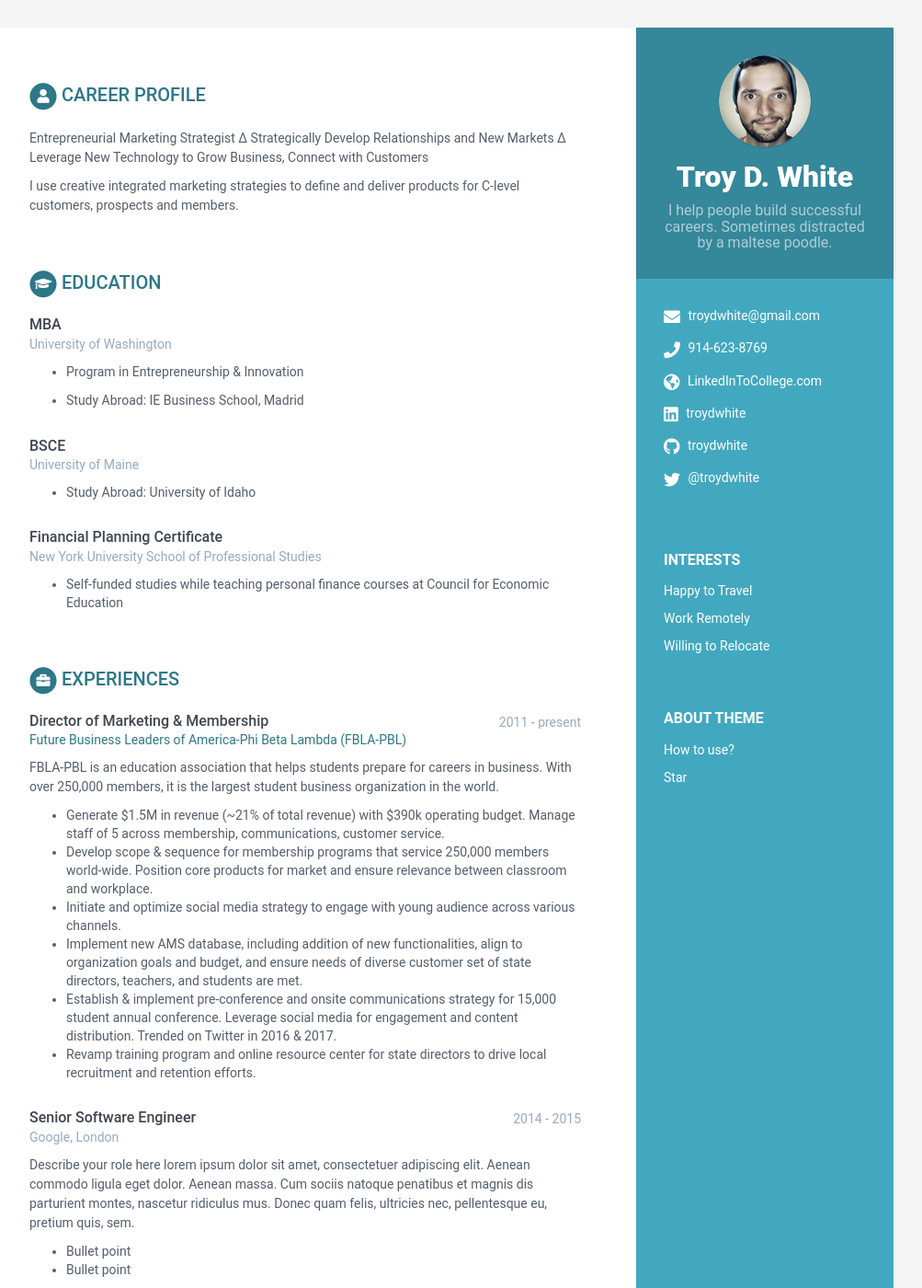
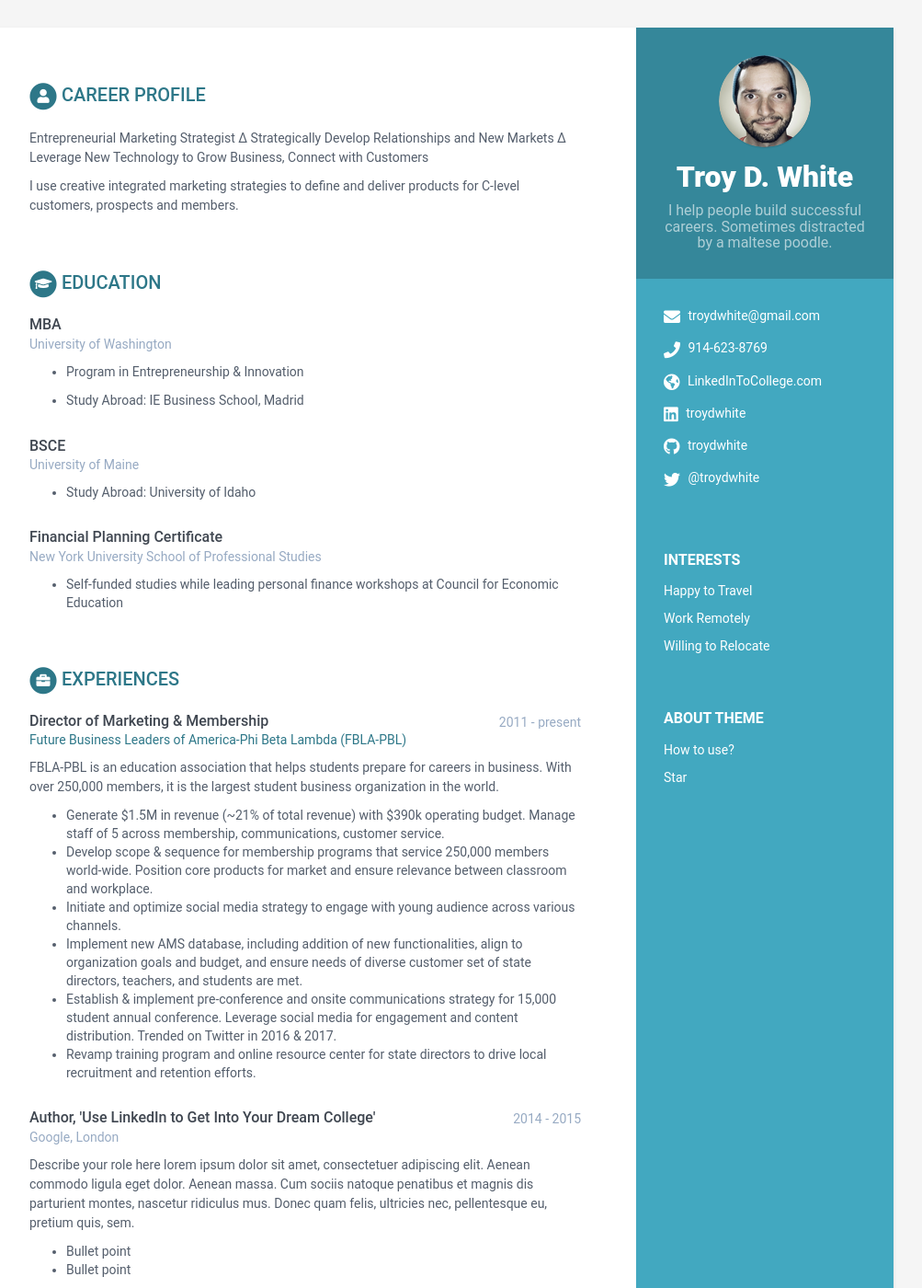
Before and after one commit to CurtComber/resume, a Jekyll site: the page built from index.html, in a window 1280 px wide and 1400 px high. Shown: the whole window at 92% size, without its empty margins (168-1171 px from the left). Built offline with Jekyll 4.4.1, drawn with Linux system fonts in a browser that asks for light colours.

Commit message:
Update data.yml

```diff
--- a/_data/data.yml
+++ b/_data/data.yml
@@ -64,7 +64,7 @@ education:
       university: New York University School of Professional Studies
       time:
       details: |
-        - Self-funded studies while teaching personal finance courses at Council for Economic Education
+        - Self-funded studies while leading personal finance workshops at Council for Economic Education
 
 experiences:
     - role: Director of Marketing & Membership
@@ -80,7 +80,7 @@ experiences:
           - Establish & implement pre-conference and onsite communications strategy for 15,000 student annual conference. Leverage social media for engagement and content distribution. Trended on Twitter in 2016 & 2017.
           - Revamp training program and online resource center for state directors to drive local recruitment and retention efforts.
 
-    - role: Senior Software Engineer
+    - role: Author, 'Use LinkedIn to Get Into Your Dream College'
       time: 2014 - 2015
       company: Google, London
       details: |
```
